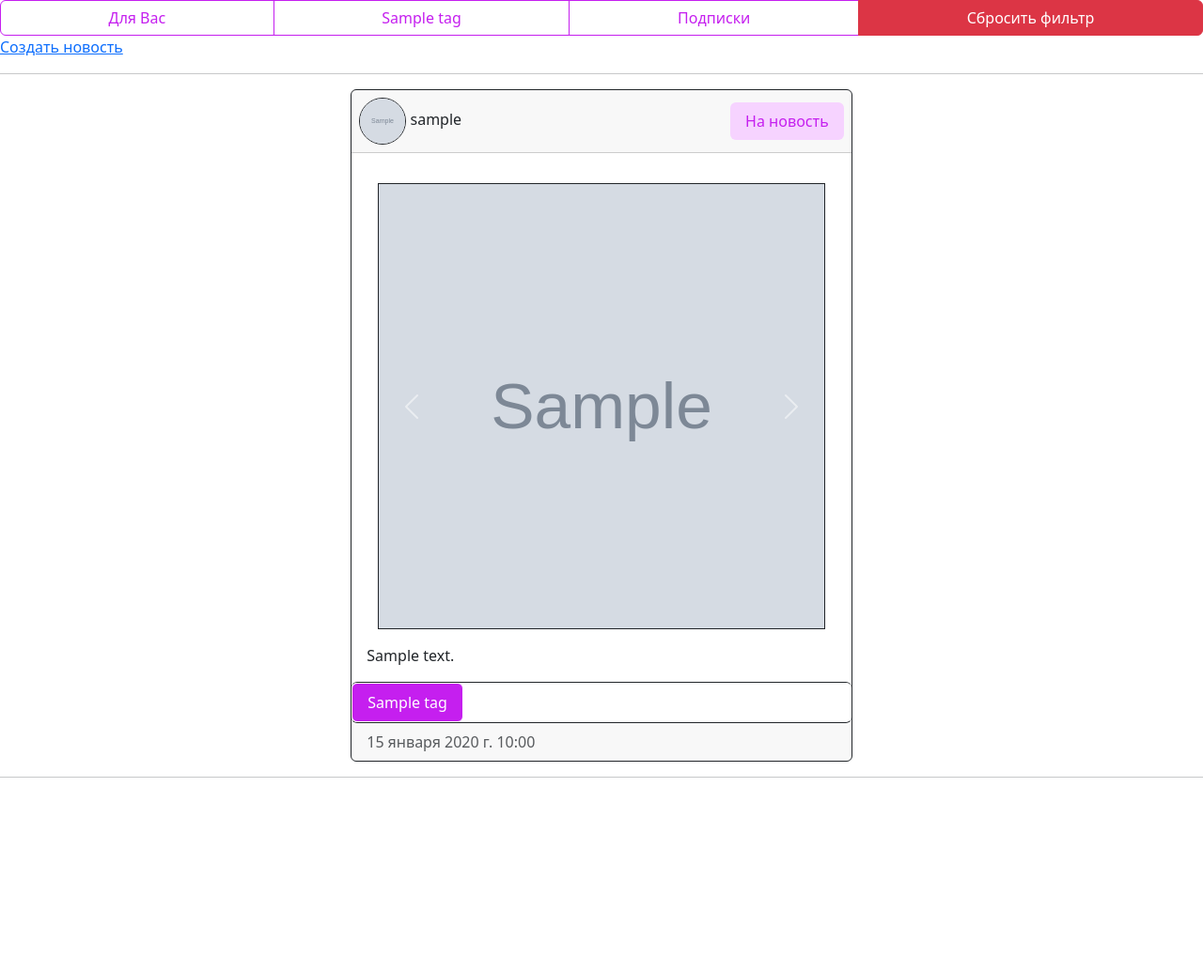
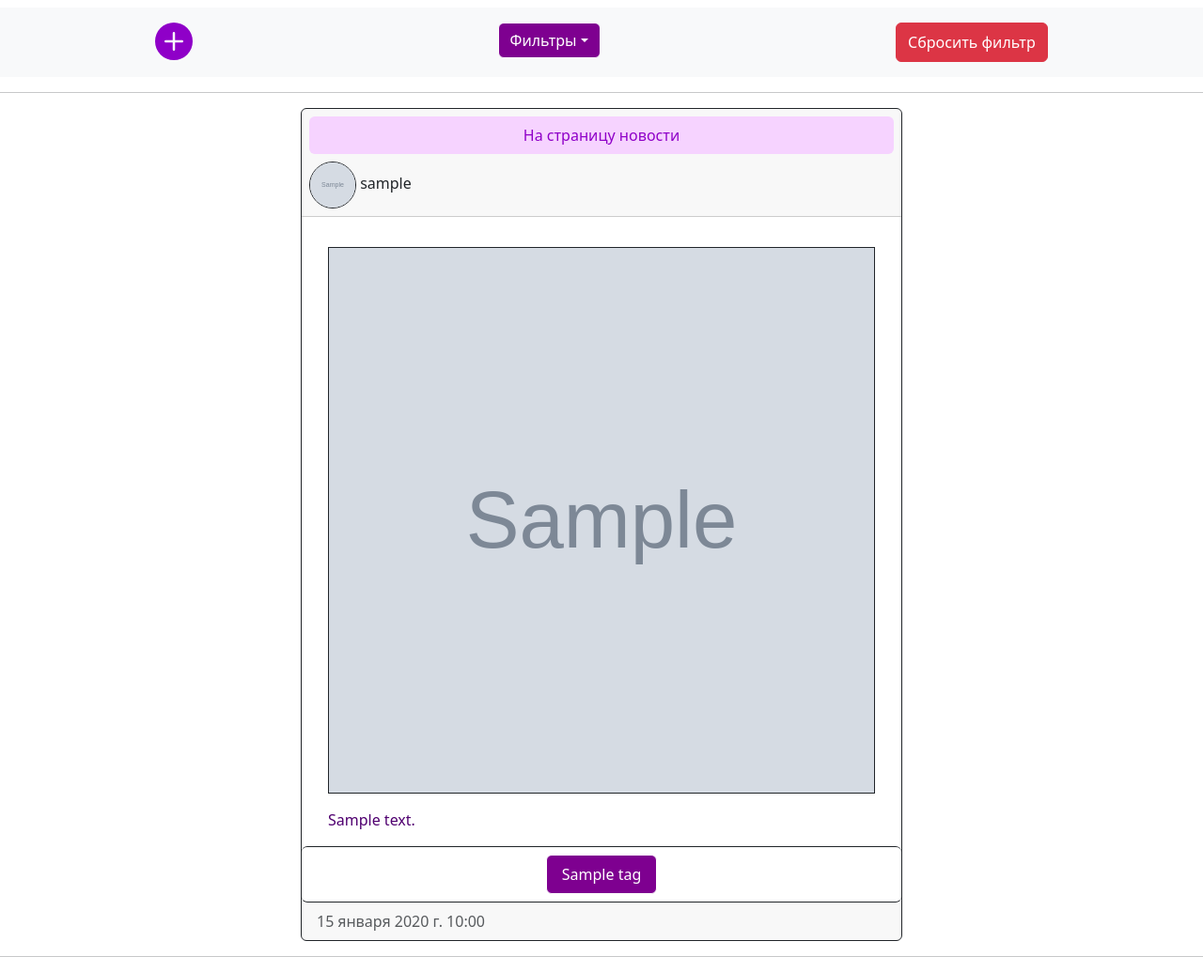
Before and after one commit to efsnail007/LMS_proj_news, a Django app: page / in a window 1280 px wide. Shown: the whole page at 94% size. Before the commit the page ends 828 px from the top, so only its background shows below. Run offline with Django 5.2, Linux system fonts and the light colour scheme; a user stored in the database is signed in; tables that the repository leaves empty hold one stand-in row (values such as "Sample post"); grey boxes marked "Sample" are stand-in pictures; data that the repository does not hold is empty; some libraries are stand-ins or nearby versions.

Commit message:
started page nav

```diff
--- a/src/news/static/css/addition_to_bootstrap.css
+++ b/src/news/static/css/addition_to_bootstrap.css
@@ -17,13 +17,13 @@ input[type="checkbox"]{
     color: white;
 }
 
-.button-bg:hover, .btn-filter:hover {
+.button-bg:hover, .btn-filter:hover, .btn-filter-on:hover, .btn-filter-on:focus {
     background-color: #C51FEF;
     color: white;
 }
 
 .text-color {
-    color: #C51FEF;
+    color: #8F00C8;
 }
 
 .field-style {
@@ -103,21 +103,21 @@ textarea {
     resize: none;
 }
 
-/*.card-body-height {
-    max-height: 500px;
-}*/
+.card-text {
+    color: #500070;
+}
 
 .card-text-height {
-    max-height: 50px;
+    max-height: 100px;
 }
 
 .btn-filter {
     border: 1px solid #C51FEF;
 }
 
-.btn-filter-on {
+.btn-filter-on, .tag-list-item {
     border: 1px solid white;
-    background-color: #C51FEF;
+    background-color: #7E0090;
     color: white;
 }
 
--- a/src/news/templates/base/base.html
+++ b/src/news/templates/base/base.html
@@ -7,6 +7,7 @@
     {% load static %}
     <link rel="stylesheet" href="{% static 'bootstrap/css/bootstrap.min.css' %}">
     <link rel="stylesheet" href="{% static 'css/addition_to_bootstrap.css' %}">
+    <script src="https://code.jquery.com/jquery-3.1.1.min.js"></script>
     {% block styles %}
         <!-- здесь подключаем нужные стили -->
     {% endblock %}
@@ -23,9 +24,8 @@
         <!-- Общий футер для всех страниц -->
         {% endblock %}
     </footer>
-    <!--<script src="https://ajax.googleapis.com/ajax/libs/jquery/3.4.1/jquery.min.js"></script>-->
-    <!-- Подключаем плагин Popper (необходим для работы компонента Dropdown и др.) -->
-    <!-- Подключаем Bootstrap JS -->
-    <script src="{% static 'bootstrap/js/bootstrap.min.js' %}"></script>
+
+    <script src="{% static 'bootstrap/js/bootstrap.bundle.min.js' %}"></script>
+
 </body>
 </html>
--- a/src/news/templates/news_feed/main.html
+++ b/src/news/templates/news_feed/main.html
@@ -5,43 +5,49 @@
 {% block title %} Новостная лента {% endblock %}
 
 {% block content %}
-    <div class="d-flex flex-wrap btn-group">
+    <!-- можно потом попробовать засунуть в меню -->
+    <div class="d-flex flex-wrap justify-content-around p-2 w-100 sticky-top z-3 bg-light my-2">
         {% if request.user.is_authenticated %}
-            <button type="button" class="btn text-color btn-filter" id="for-you">Для Вас</button>
+            <a href="{% url 'item:item-add' %}" class="mt-2 text-color avatar"><svg xmlns="http://www.w3.org/2000/svg"  fill="currentColor" class="bi bi-plus-circle-fill" viewBox="0 0 20 20">
+                  <path d="M16 8A8 8 0 1 1 0 8a8 8 0 0 1 16 0zM8.5 4.5a.5.5 0 0 0-1 0v3h-3a.5.5 0 0 0 0 1h3v3a.5.5 0 0 0 1 0v-3h3a.5.5 0 0 0 0-1h-3v-3z"/>
+                </svg></a>
+        {% endif %}
+        <div class="dropdown my-2">
+            <button class="btn dropdown-toggle btn-filter-on" type="button" id="dropdownMenu" data-bs-toggle="dropdown" aria-expanded="false" data-bs-auto-close="outside">Фильтры</button>
+            <div class="dropdown-menu" aria-labelledby="dropdownMenu">
+                {% if request.user.is_authenticated %}
+                <button class="dropdown-item btn text-color btn-filter" id="for-you" type="button">Для Вас</button>
                 {% endif %}
                 {% for tag in tags %}
-            <button type="button" class="btn tag-button text-color btn-filter">{{ tag }}</button>
+                <button class="dropdown-item btn tag-button text-color btn-filter" type="button">{{ tag }}</button>
                 {% endfor %}
                 {% if request.user.is_authenticated %}
-            <button type="button" class="btn tag-button text-color btn-filter">Подписки</button>
+                <button class="dropdown-item btn tag-button text-color btn-filter" type="button">Подписки</button>
                 {% endif %}
-        <button type="button" class="btn btn-danger" id="set-null">Сбросить фильтр</button>
             </div>
-    {% if request.user.is_authenticated %}
-        <a href="{% url 'item:item-add' %}">Создать новость</a>
-    {% endif %}
+        </div>
+        <button class="btn btn-danger my-2" type="button" id="set-null">Сбросить фильтр</button>
+    </div>
     <hr>
-    <div id="feed" class="">
+    <div id="feed">
             <!-- добавить ещё ссылку на страницу новости, но перед этим посмотреть, как она реализована и возможно, придётся добавить redirect не авторизованным пользователям-->
         {% for item, profile, addition in items %}
-            <!--<div class="row">-->
-            <div class="card border-dark mx-auto col-10 col-sm-9 col-md-10 col-lg-5 overflow-hidden">
-                <div class="card-header bg-pink">
+            <div class="card border-dark mx-auto col-11 col-sm-9 col-md-10 col-lg-5 col-lg-6 overflow-hidden">
+                <div class="card-header">
                     <ul class="nav nav-pills card-header-pills justify-content-between align-items-center">
+                        <li class="nav-item mb-2 w-100">
+                            <a class="nav-link button-bg text-decoration-none text-center text-color" href="#">На страницу новости</a> <!-- ссылка на новость -->
+                        </li>
                         <li class="nav-item"><a href="{% url 'user_page:user-page' item.author.username %}" class="text-decoration-none text-dark">
                             {% if profile.photo %}
                                 <img class="avatar rounded-circle border border-dark" src="{{ profile.photo.url }}">
                             {% endif %}
                             {{ item.author.username }}
                         </a></li>
-                        <li class="nav-item ml-auto">
-                            <a class="nav-link button-bg text-decoration-none text-color" href="#">На новость</a> <!-- ссылка на новость -->
-                        </li>
                     </ul>
                 </div>
                 <div class="card-body">
                     <div class="my-3 card-body-height overflow-hidden">
-                        <!--<div class="row d-flex justify-content-center">-->
                         <div class="container-fluid my-carousel">
                                 <div id="carouselExample{{forloop.counter0}}" class="carousel slide" data-ride="carousel" data-bs-interval="false">
                                         <div class="carousel-inner">
@@ -50,12 +56,12 @@
                                                 {% if type == "image" %}
                                                     <img src="{{ file }}" class="photo-border border border-dark d-block w-100">
                                                 {% else %}
-                                                        <video src="{{ file }}" class="video-border border border-dark d-block w-100" controls autoplay muted></video>
+                                                    <video src="{{ file }}" class="video-border border border-dark d-block w-100" controls loop autoplay muted></video>
                                                 {% endif %}
                                                 </div>
                                             {% endfor %}
-
                                         </div>
+                                        {% if addition|length > 1 %}
                                         <button class="carousel-control-prev" type="button" data-bs-target="#carouselExample{{forloop.counter0}}" data-bs-slide="prev">
                                             <span class="carousel-control-prev-icon" aria-hidden="true"></span>
                                             <span class="visually-hidden">Предыдущий</span>
@@ -64,17 +70,20 @@
                                             <span class="carousel-control-next-icon" aria-hidden="true"></span>
                                             <span class="visually-hidden">Следующий</span>
                                         </button>
+                                        {% endif %}
                                 </div>
                         </div>
-                    <!--</div>-->
                     </div>
-                    <div class="card-text-height overflow-hidden">
+                    <div class="card-text-items card-text-height overflow-hidden container-fluid">
                         <p class="card-text">{{ item.text }}</p>
                     </div>
+                    <div class="hidden-elem card-text-read container-fluid">
+                        <a class="link-secondary">Читать далее...</a>
                     </div>
-                <ul class="d-flex flex-wrap list-group list-group-horizontal">
+                </div>
+                <ul class="d-flex flex-wrap list-group list-group-horizontal justify-content-center p-2">
                     {% for tag in item.tags.all %}
-                        <li class="list-group-item btn-filter-on">{{ tag }}</li>
+                        <li class="list-group-item tag-list-item">{{ tag }}</li>
                     {% endfor %}
                 </ul>
                 <div class="card-footer text-muted">
@@ -88,10 +97,24 @@
         <img src="" id="image-block-photo-id" class="hidden-elem img-fluid mx-auto">
     </div>
     <script type="text/javascript" src="{% static 'js/js_for_image.js' %}"></script>
-    <script src="https://ajax.googleapis.com/ajax/libs/jquery/3.5.1/jquery.min.js"></script>
     <script>
+        let all_card_items = document.querySelectorAll('.card-text-items');
+        let all_card_text_read = document.querySelectorAll('.card-text-read');
+        for (let i = 0; i < all_card_items.length; i++) {
+            if (all_card_items[i].scrollHeight > all_card_items[i].clientHeight) {
+                all_card_text_read[i].classList.toggle('hidden-elem');
+                all_card_text_read[i].querySelector('a').addEventListener("click", function() {
+                    all_card_items[i].classList.toggle('card-text-height');
+                    if (all_card_text_read[i].querySelector('a').textContent == "Читать далее...") {
+                        all_card_text_read[i].querySelector('a').textContent = "Свернуть";
+                    } else {
+                        all_card_text_read[i].querySelector('a').textContent = "Читать далее...";
+                    }
+                });
+            }
+        }
+
         $(document).ready(function() {
-
             function setItemsIntoHtml(all_data) {
                 var feed = document.getElementById("feed");
                 for (let i = 0; i < all_data.length; i++) {
@@ -143,11 +166,21 @@
             var page = 1;
             var filter = [];
             var is_click = false;
+            let btn_filters = document.querySelectorAll('.btn-filter');
             {% if filter_session %}
                 filter = [];
                 {% for element in filter_session %}
                     filter.push("{{ element }}");
                 {% endfor %}
+                    console.log({{ filter_session }});
+                    for (let i = 0; i < btn_filters.length; i++) {
+                        {% for element in filter_session %}
+                            if (btn_filters[i].textContent == "{{ element }}") {
+                                btn_filters[i].classList.toggle('btn-filter-on');
+                                btn_filters[i].classList.toggle('btn-filter');
+                            }
+                        {% endfor %}
+                    }
             {% endif %}
 
             function ajaxOfItems(is_replace) {
@@ -180,6 +213,8 @@
             let tag_buttons = document.querySelectorAll('.tag-button');
             for (let i = 0; i < tag_buttons.length; i++) {
                 tag_buttons[i].addEventListener("click", function() {
+                    tag_buttons[i].classList.toggle('btn-filter-on');
+                    tag_buttons[i].classList.toggle('btn-filter');
                     if (is_click) {
                         // также в стилях снять нажатие
                         filter = [];
@@ -200,7 +235,10 @@
                 ajaxOfItems(true);
             });
             {% if request.user.is_authenticated %}
-                document.getElementById('for-you').addEventListener("click", function() {
+                let for_you = document.getElementById('for-you');
+                for_you.addEventListener("click", function() {
+                    for_you.classList.toggle('btn-filter');
+                    for_you.classList.toggle('btn-filter-on');
                     if (!is_click) {
                         filter = [];
                         // также в стилях снять нажатие
```
Lines whose indentation alone changed are shown as unchanged.
